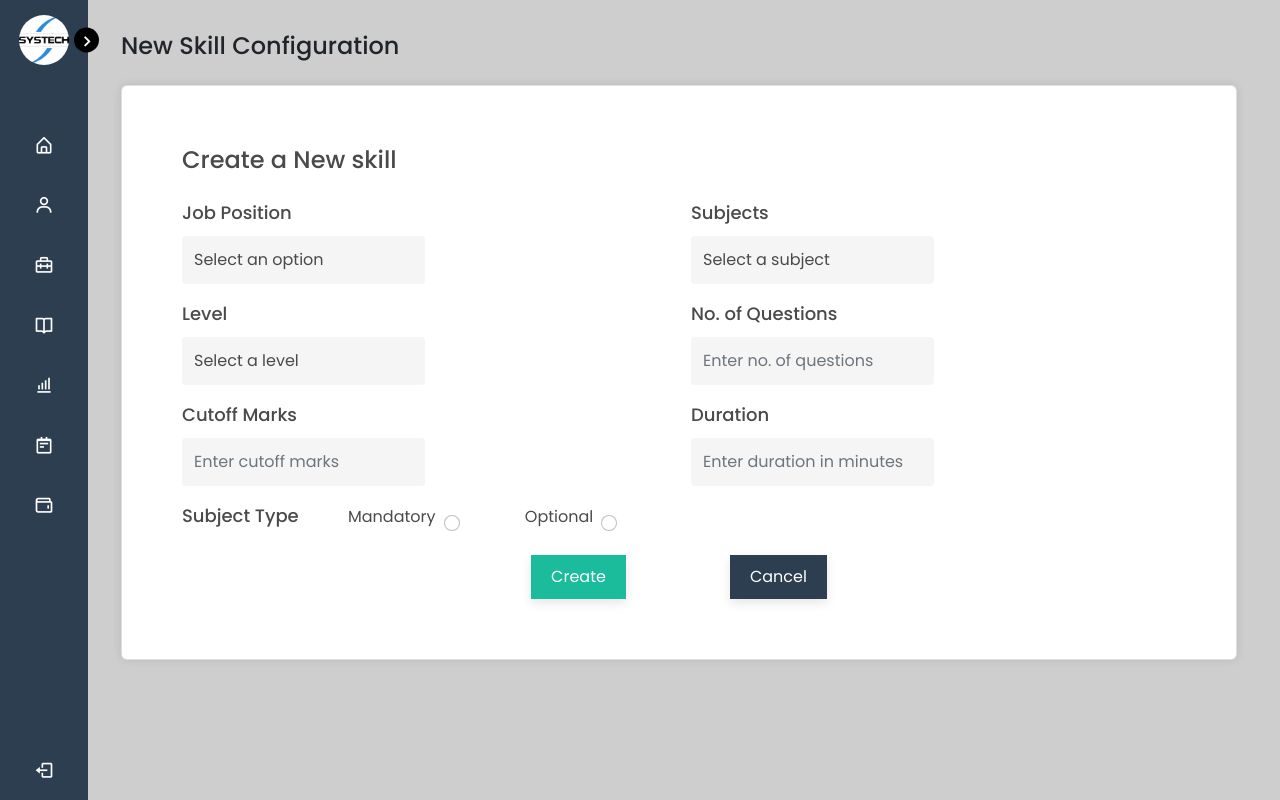
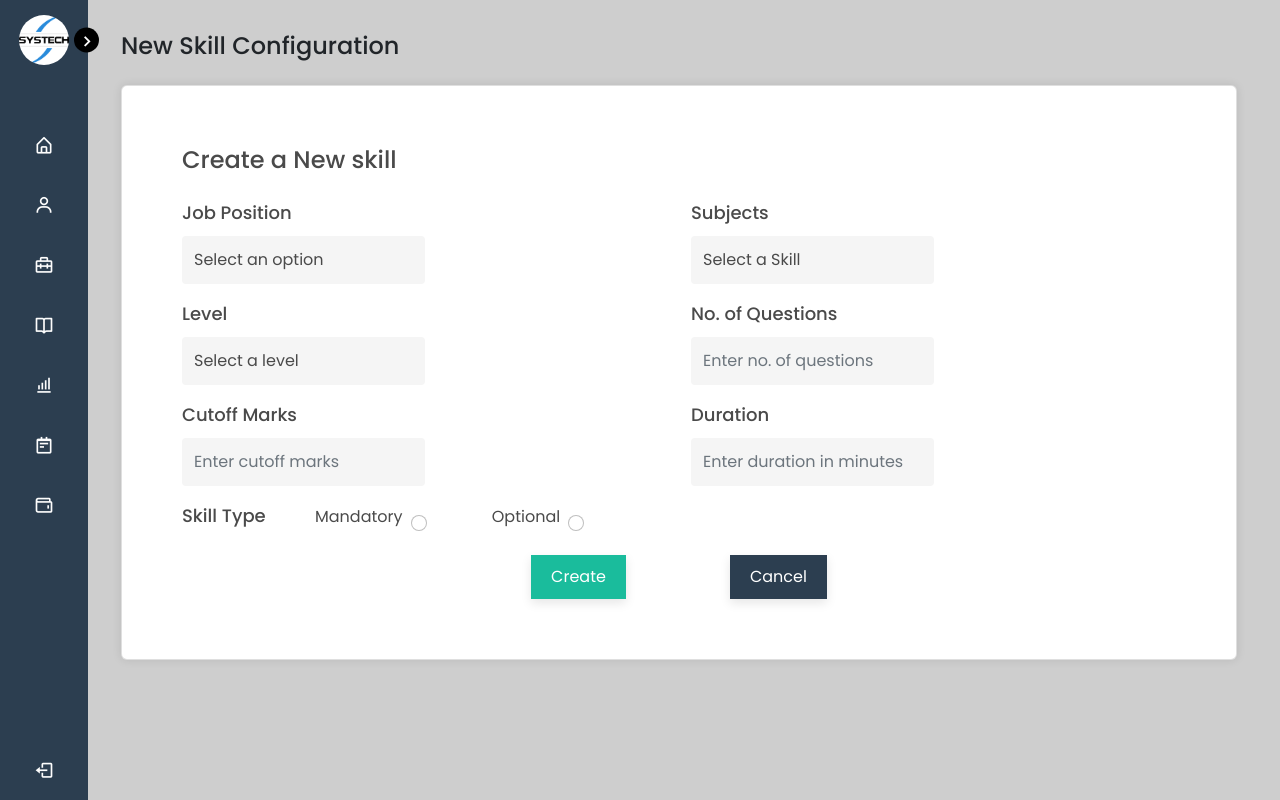
Before and after one commit to kalaiselvanj/Systech_exam_app_prod, a Django app: template exam_app/templates/dashboard/new_subject_config.html in a window 1280 px wide. Run offline with Django 4.2, Linux system fonts and the light colour scheme; the template is opened without the code that fills it, so the values that code supplies are empty; some libraries are stand-ins or nearby versions.

Commit message:
subject changed as skill

```diff
--- a/exam_app/templates/dashboard/add_quest.html
+++ b/exam_app/templates/dashboard/add_quest.html
@@ -60,9 +60,9 @@
         <div class="form-group row mb-4">
 
           <div class="col-sm-6">
-            <label class="col-sm-6 col-form-label">Subject:</label>
+            <label class="col-sm-6 col-form-label">Skill:</label>
             <select class="form-control" name="subject" required>
-              <option value="">-- Select Subject --</option>
+              <option value="">-- Select Skill --</option>
               {% for subject in subjects %}
                 <option value="{{subject.0}}">{{subject.1}}</option>
               {% endfor %}
--- a/exam_app/templates/dashboard/new_subject_config.html
+++ b/exam_app/templates/dashboard/new_subject_config.html
@@ -201,7 +201,7 @@ h2 {
             <div class="col-md-6">
               <label for="subjects" class="form-label">Subjects</label>
               <select class="form-control w-50" id="subjects" name="subject">
-                <option selected disabled>Select a subject</option>
+                <option selected disabled>Select a Skill</option>
                 {% for subject in subjects %}
                 <option value="{{subject.0}}">{{subject.1}}</option>
                 {% endfor %}
@@ -254,7 +254,7 @@ h2 {
             </div>
             <div class="row mb-3">
               <div class="col-md-6">
-              <label for="subject_type" class="form-label">Subject Type</label>
+              <label for="subject_type" class="form-label">Skill Type</label>
               <div class="form-check form-check-inline">
                 <input
                   class="form-check-input"
--- a/exam_app/templates/dashboard/subject.html
+++ b/exam_app/templates/dashboard/subject.html
@@ -257,7 +257,7 @@
                     <div
                       class="d-flex justify-content-between align-items-center w-100"
                     >
-                      <h5 class="modal-title mb-0">Edit Subject</h5>
+                      <h5 class="modal-title mb-0">Edit Skill</h5>
                     </div>
                     <div class="">
                       <button
@@ -272,7 +272,7 @@
                     <form method="POST" action="{% url 'edit_subject' id=subject.0 %}">
                       {% csrf_token %}
                       <div class="mb-3 d-flex flex-column align-items-center">
-                        <label for="subject" class="form-label">Subject</label>
+                        <label for="subject" class="form-label">Skill</label>
                         <input type="text" class="form-control" id="subject" name="subject" value="{{subject.1}}">
                       </div>
                       <button type="submit" class="btn btn-primary">Save changes</button>
```
